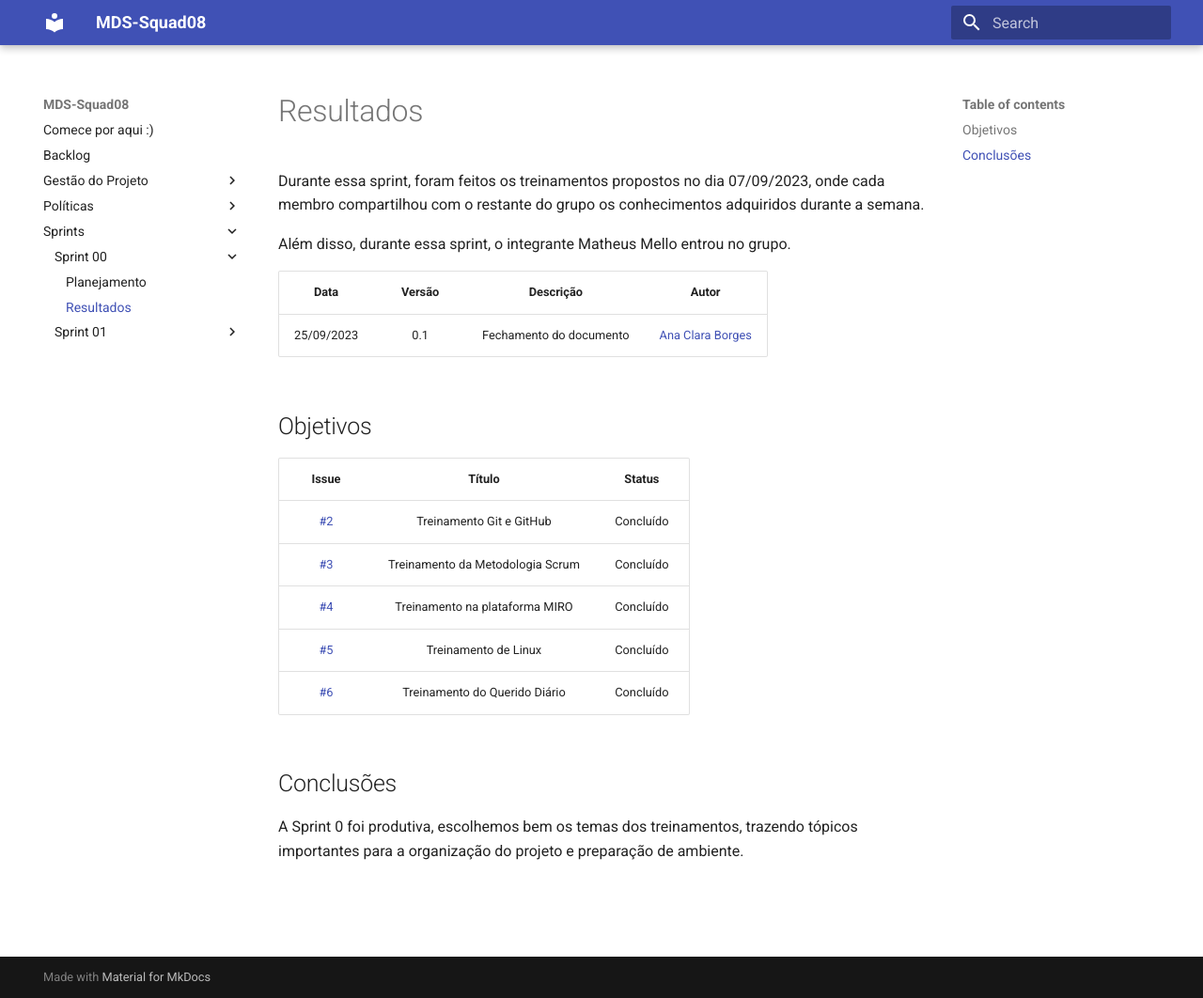
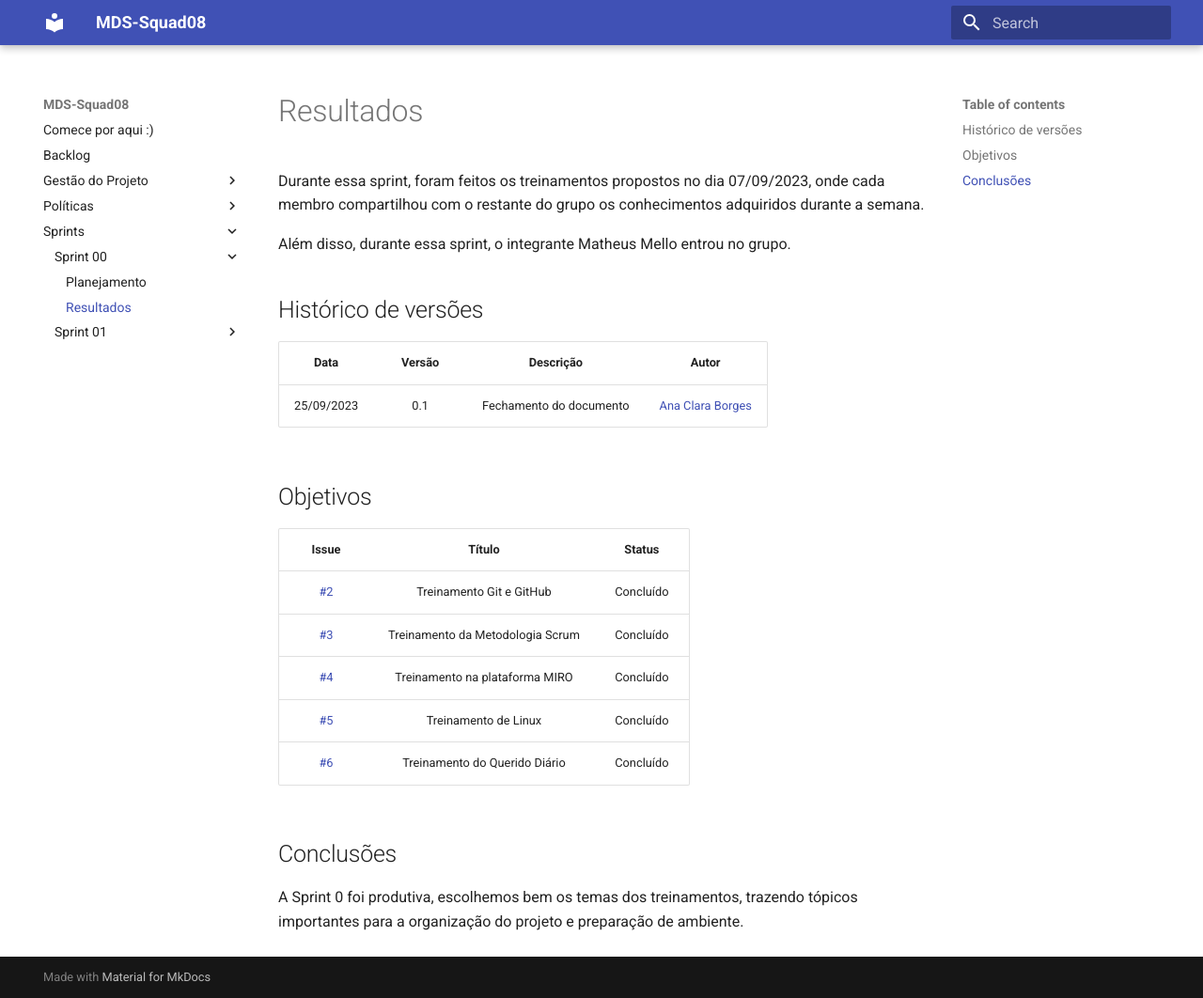
Before and after one commit to unb-mds/2023.2_DeOlhoRS, an MkDocs documentation site: the page built from docs/Sprints/Sprint 00/Resultados.md, in a window 1280 px wide and 1062 px high. Shown: the whole window at 94% size. Built offline with MkDocs 1.6.1 and Material for MkDocs 9.7.7, drawn with Linux system fonts in a browser that asks for light colours.

Commit message:
:pencil: : adicao do historico de versoes

```diff
--- a/docs/Sprints/Sprint 00/Resultados.md
+++ b/docs/Sprints/Sprint 00/Resultados.md
@@ -1,6 +1,8 @@
 Durante essa sprint, foram feitos os treinamentos propostos no dia 07/09/2023, onde cada membro compartilhou com o restante do grupo os conhecimentos adquiridos durante a semana.
 
 Além disso, durante essa sprint, o integrante Matheus Mello entrou no grupo.
+
+## Histórico de versões
 
 |    Data    | Versão |       Descrição       |      Autor      |
 | :--------: | :----: | :-------------------: | :-------------: |
```
